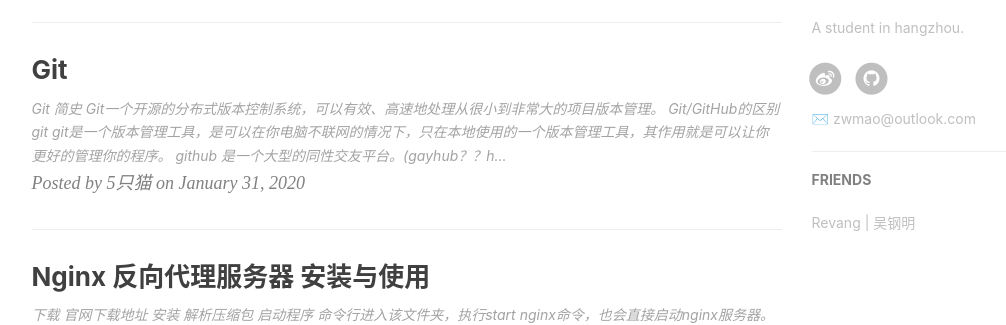
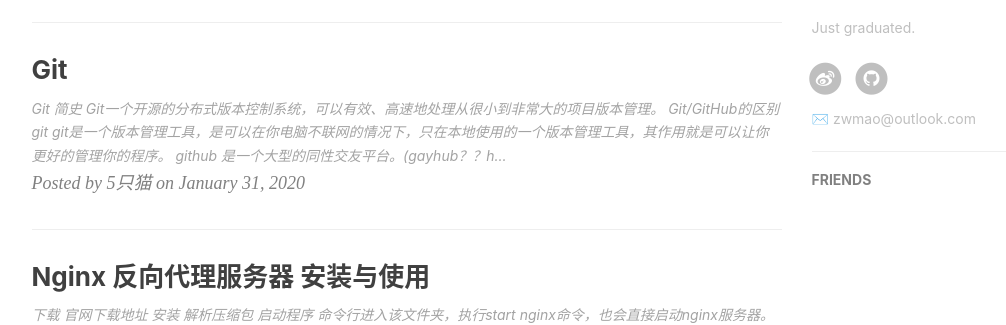
Before and after one commit to creatorMao/ARC-REACTOR, a Jekyll site: the page built from index.html, in a window 1280 px wide, cut to the strip 785-1110 px from the top of the page. Shown: the whole strip, without its empty margins (136-1142 px from the left). Built offline with Jekyll 4.4.1, drawn with Linux system fonts in a browser that asks for light colours; nearby versions of some CDN libraries; the list of posts is cut into pages by our own code; comment, search, counter and statistics services are not loaded.

Commit message:
修改关于信息

```diff
--- a/_config.yml
+++ b/_config.yml
@@ -11,7 +11,7 @@ github_repo: "https://github.com/creatorMao/ARC-REACTOR" # you code repository
 
 # Sidebar settings
 sidebar: true                           # whether or not using Sidebar.
-sidebar-about-description: "A student in hangzhou."
+sidebar-about-description: "Just graduated."
 sidebar-avatar: https://avatars3.githubusercontent.com/u/24838084?s=460&v=4     # use absolute URL, seeing it's used in both `/` and `/about/`
 
 
@@ -98,8 +98,5 @@ service-worker: true
 
 # Friends
 friends: [
-    {
-        title: "Revang | 吴钢明",
-        href: "https://revang.cn/"
-    }
+
 ]
```
